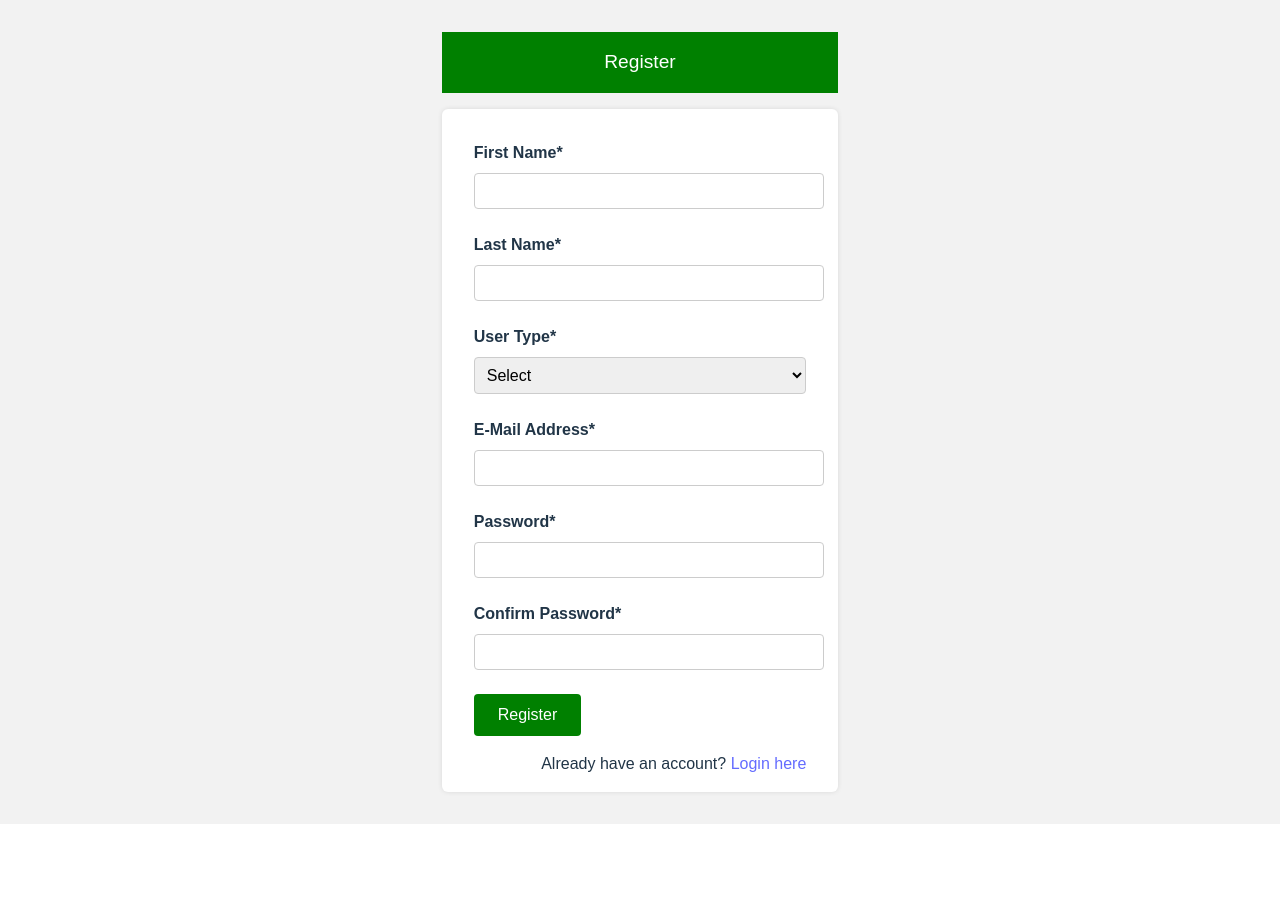
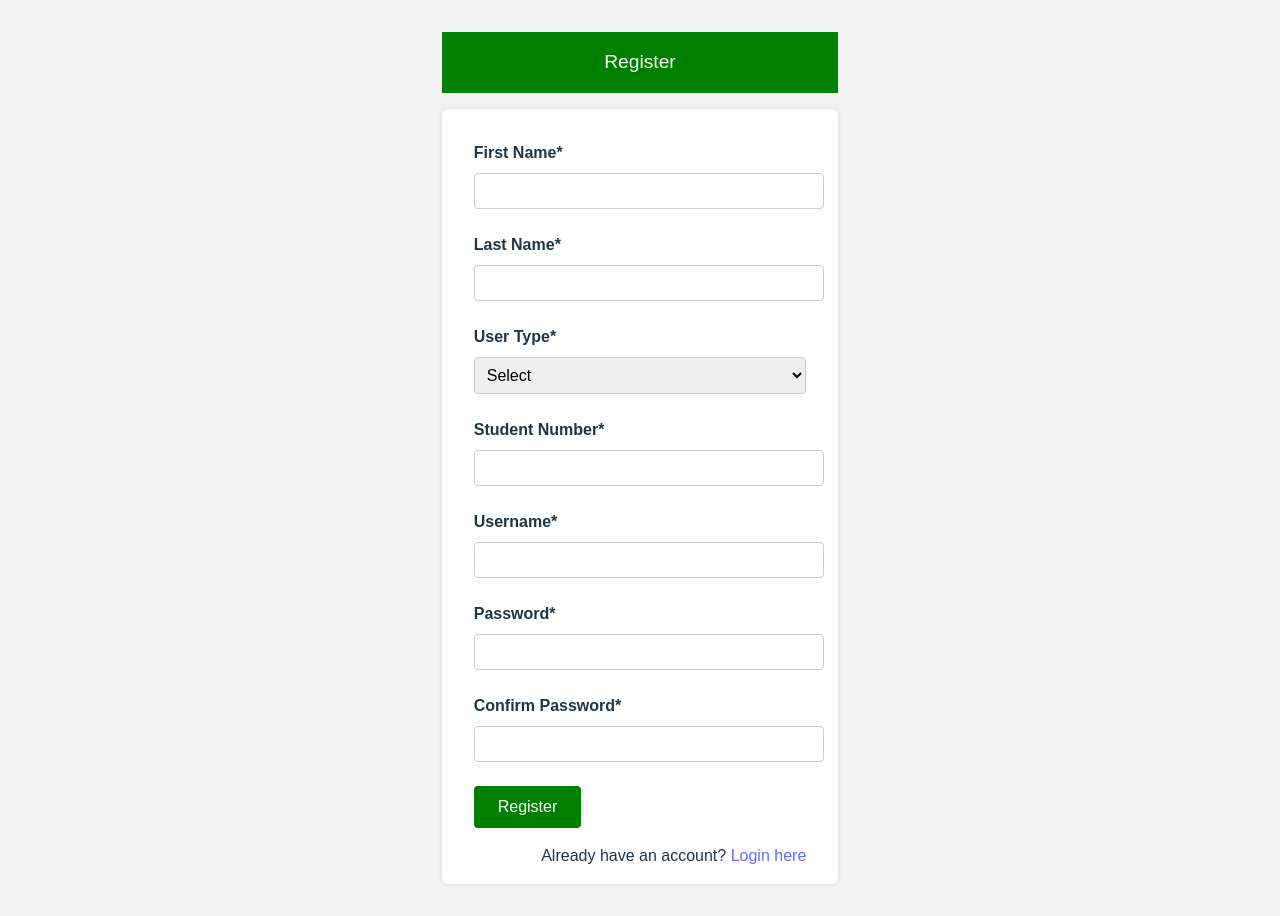
Before and after one commit to SekibaalaMark/academic_issue_tracking, a React (Vite) app in the folder Frontend/: page /register in a window 1280 px wide. Before the commit the page ends 824 px from the top, so only its background shows below. Built offline with nearby package versions, Linux system fonts and the light colour scheme.

Commit message:
Update Register

```diff
--- a/Frontend/src/pages/Register.jsx
+++ b/Frontend/src/pages/Register.jsx
@@ -77,11 +77,20 @@ const Register = () => {
           <option value="AcademicRegistrar">Academic Registrar</option>
         </select>
 
-        <label>E-Mail Address*</label>
+        <label>Student Number*</label>
         <input
-          type="email"
-          name="email"
-          value={formData.email}
+          type="number"
+          name="studentNumber"
+          value={formData.studentNumber}
+          onChange={handleChange}
+          required
+        />
+
+        <label>Username*</label>
+        <input
+          type="text"
+          name="username"
+          value={formData.username}
           onChange={handleChange}
           required
         />
```
